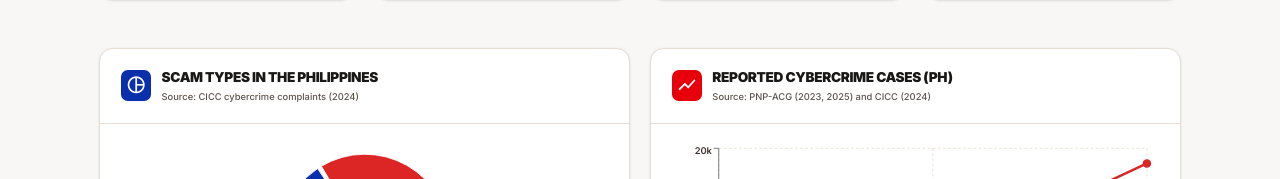
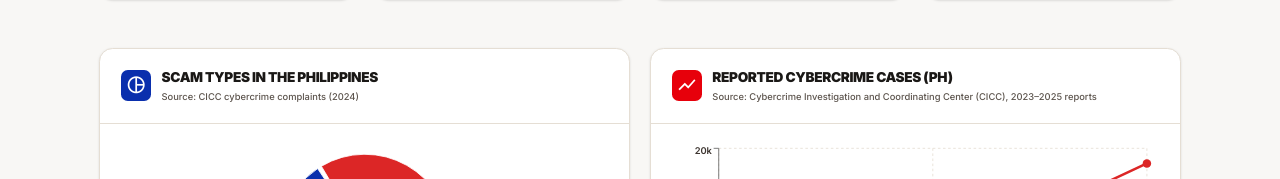
Before and after one commit to alxxrzfyr/final-proof-web, a React (Vite) app: page / in a window 1280 px wide. Shown: the part 2453-2632 px from the top of the page. Built offline with nearby package versions, Linux system fonts and the light colour scheme; a web font is replaced by a local one.

Commit message:
Update source citation in HeroSection component

```diff
--- a/src/components/HeroSection.tsx
+++ b/src/components/HeroSection.tsx
@@ -563,7 +563,7 @@ useEffect(() => {
                     {lang === 'fil' ? 'Trend ng mga Kaso sa Pilipinas' : lang === 'ceb' ? 'Mga Kaso sa Cybercrime (PH)' : 'Reported Cybercrime Cases (PH)'}
                   </h3>
                   <p className="text-[11px] text-[#5c544d]" style={{ fontWeight: 500 }}>
-                    Source: PNP-ACG (2023, 2025) and CICC (2024)
+                    Source: Cybercrime Investigation and Coordinating Center (CICC), 2023–2025 reports
                   </p>
                 </div>
               </div>
```
